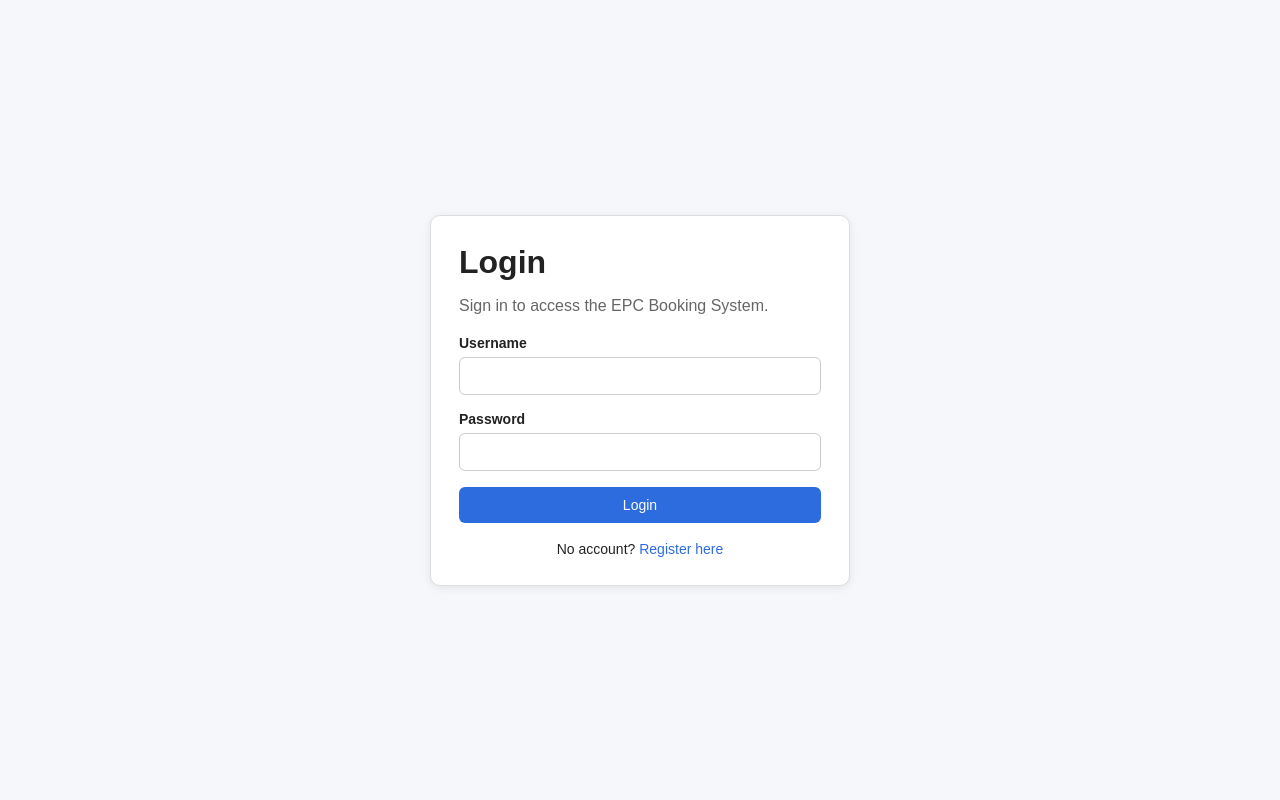
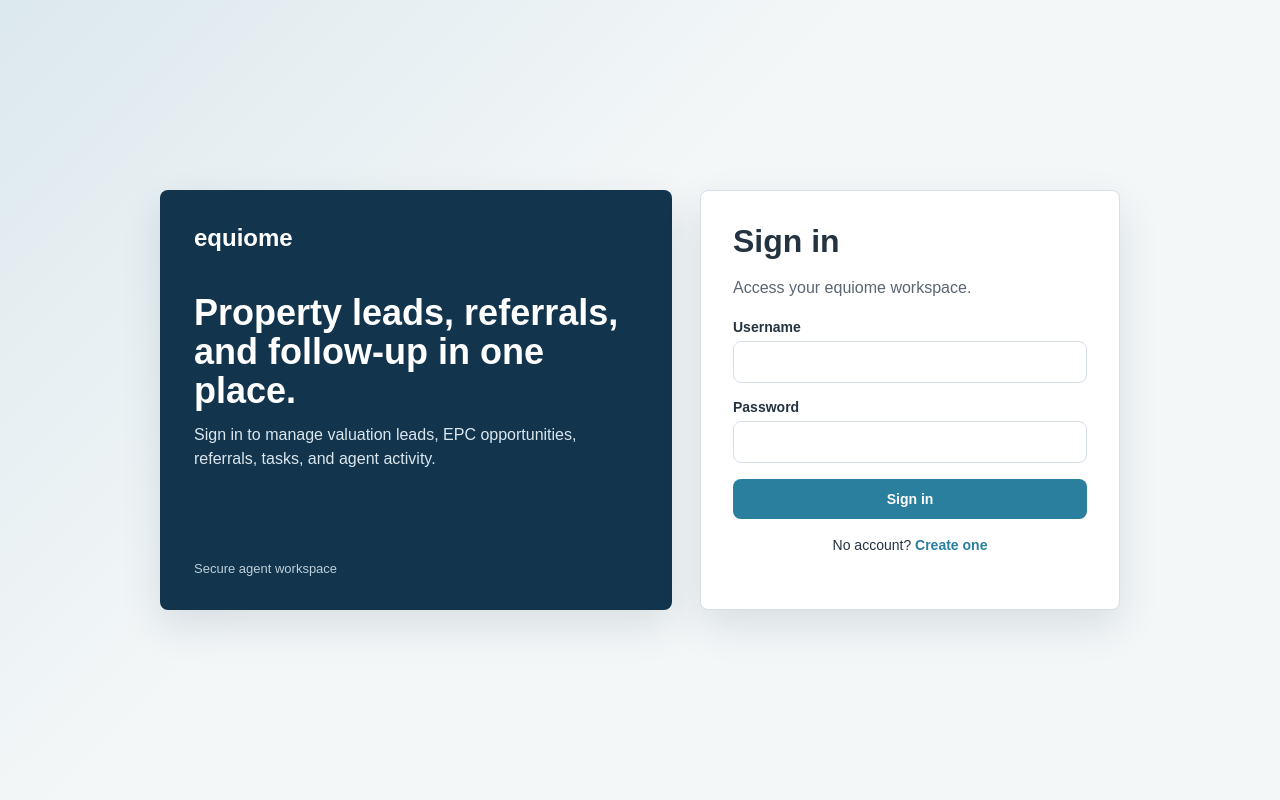
Before and after one commit to Harryl1/booking-system, a Flask app: page /login in a window 1280 px wide. Run offline with Flask 3, Linux system fonts and the light colour scheme; data that the repository does not hold is empty.

Commit message:
Refresh EPC and login branding

```diff
--- a/main.py
+++ b/main.py
@@ -1012,7 +1012,7 @@ def agent_terms():
 
 
 # -----------------------
-# AgencyHub Dashboard
+# equiome dashboard
 # -----------------------
 @app.route("/")
 @login_required
@@ -2020,7 +2020,7 @@ def billing():
 
 
 # -----------------------
-# EPCHub
+# EPC jobs
 # -----------------------
 @app.route("/epc", methods=["GET", "POST"])
 @login_required
--- a/templates/agencyhub.html
+++ b/templates/agencyhub.html
@@ -311,7 +311,7 @@
         <a href="/settings/organisation">Organisation</a>
         <a href="/admin">Admin</a>
         <a href="/billing">Billing</a>
-        <a href="/epc">EPCHub</a>
+        <a href="/epc">EPC jobs</a>
         <a href="/logout">Logout</a>
     </aside>
 
@@ -329,7 +329,7 @@
                 <a href="/referrals">Referrals</a>
                 <a href="/tasks">Tasks</a>
                 <a href="/admin">Admin</a>
-                <a href="/epc">Open EPCHub</a>
+                <a href="/epc">Open EPC jobs</a>
             </div>
         </div>
 
--- a/templates/lead_detail.html
+++ b/templates/lead_detail.html
@@ -44,7 +44,7 @@
         <a href="/referrals">Referrals</a>
         <a href="/tasks">Tasks</a>
         <a href="/settings/organisation">Organisation</a>
-        <a href="/epc">EPCHub</a>
+        <a href="/epc">EPC jobs</a>
         <a href="/logout">Logout</a>
     </aside>
     <main class="main">
--- a/templates/leads.html
+++ b/templates/leads.html
@@ -523,7 +523,7 @@
         <a href="/settings/organisation">Organisation</a>
         <a href="/admin">Admin</a>
         <a href="/billing">Billing</a>
-        <a href="/epc">EPCHub</a>
+        <a href="/epc">EPC jobs</a>
         <a href="/logout">Logout</a>
     </aside>
 
--- a/templates/login.html
+++ b/templates/login.html
@@ -3,17 +3,31 @@
 <head>
     <meta charset="UTF-8">
     <meta name="viewport" content="width=device-width, initial-scale=1.0">
-    <title>Login - EPC Booking System</title>
+    <title>Sign in - equiome</title>
     <style>
         * {
             box-sizing: border-box;
         }
 
+        :root {
+            --bg: #f4f7f8;
+            --panel: #ffffff;
+            --border: #d7dee7;
+            --text: #243342;
+            --muted: #5b6573;
+            --primary: #2a7f9e;
+            --primary-dark: #216982;
+            --sidebar: #12344d;
+            --shadow: 0 16px 40px rgba(18, 52, 77, 0.12);
+        }
+
         body {
             font-family: Arial, sans-serif;
             margin: 0;
-            background-color: #f5f7fa;
-            color: #222;
+            background:
+                linear-gradient(135deg, rgba(42, 127, 158, 0.12), rgba(255, 255, 255, 0) 42%),
+                var(--bg);
+            color: var(--text);
             min-height: 100vh;
             display: flex;
             align-items: center;
@@ -21,24 +35,68 @@
             padding: 20px;
         }
 
+        .shell {
+            width: 100%;
+            max-width: 960px;
+            display: grid;
+            grid-template-columns: 1fr 420px;
+            gap: 28px;
+            align-items: stretch;
+        }
+
+        .intro {
+            background: var(--sidebar);
+            color: white;
+            border-radius: 8px;
+            padding: 34px;
+            display: flex;
+            flex-direction: column;
+            justify-content: space-between;
+            min-height: 420px;
+            box-shadow: var(--shadow);
+        }
+
+        .brand {
+            font-size: 24px;
+            font-weight: bold;
+            text-transform: lowercase;
+        }
+
+        .intro h1 {
+            font-size: 36px;
+            line-height: 1.08;
+            margin: 42px 0 12px;
+        }
+
+        .intro p {
+            color: #dbe7ee;
+            margin: 0;
+            line-height: 1.55;
+        }
+
+        .intro-footer {
+            color: #bcd0dc;
+            font-size: 13px;
+        }
+
         .card {
             width: 100%;
-            max-width: 420px;
-            background: white;
-            border: 1px solid #ddd;
-            border-radius: 10px;
-            padding: 28px;
-            box-shadow: 0 2px 10px rgba(0, 0, 0, 0.08);
+            background: var(--panel);
+            border: 1px solid var(--border);
+            border-radius: 8px;
+            padding: 32px;
+            box-shadow: var(--shadow);
         }
 
-        h1 {
+        .card h1 {
             margin-top: 0;
             margin-bottom: 10px;
         }
 
         .muted {
-            color: #666;
+            color: var(--muted);
             margin-bottom: 20px;
+            line-height: 1.45;
         }
 
         .form-group {
@@ -55,30 +113,33 @@
         input,
         button {
             width: 100%;
-            padding: 10px 12px;
+            padding: 12px 12px;
             font-size: 14px;
-            border-radius: 6px;
+            border-radius: 8px;
         }
 
         input {
-            border: 1px solid #ccc;
+            border: 1px solid var(--border);
             background: white;
+            color: var(--text);
         }
 
         button {
             border: none;
-            background-color: #2d6cdf;
+            background-color: var(--primary);
             color: white;
             cursor: pointer;
+            font-weight: bold;
         }
 
         button:hover {
-            background-color: #1f57b8;
+            background-color: var(--primary-dark);
         }
 
         a {
-            color: #2d6cdf;
+            color: var(--primary);
             text-decoration: none;
+            font-weight: bold;
         }
 
         a:hover {
@@ -90,12 +151,38 @@
             text-align: center;
             font-size: 14px;
         }
+
+        @media (max-width: 820px) {
+            .shell {
+                grid-template-columns: 1fr;
+            }
+
+            .intro {
+                min-height: auto;
+                padding: 24px;
+            }
+
+            .intro h1 {
+                font-size: 28px;
+                margin-top: 28px;
+            }
+        }
     </style>
 </head>
 <body>
+    <div class="shell">
+        <section class="intro">
+            <div>
+                <div class="brand">equiome</div>
+                <h1>Property leads, referrals, and follow-up in one place.</h1>
+                <p>Sign in to manage valuation leads, EPC opportunities, referrals, tasks, and agent activity.</p>
+            </div>
+            <div class="intro-footer">Secure agent workspace</div>
+        </section>
+
         <div class="card">
-        <h1>Login</h1>
-        <p class="muted">Sign in to access the EPC Booking System.</p>
+            <h1>Sign in</h1>
+            <p class="muted">Access your equiome workspace.</p>
 
             <form method="POST">
                 <input type="hidden" name="csrf_token" value="{{ csrf_token }}">
@@ -106,6 +193,7 @@
                         type="text"
                         id="username"
                         name="username"
+                        autocomplete="username"
                         required
                     >
                 </div>
@@ -116,15 +204,17 @@
                         type="password"
                         id="password"
                         name="password"
+                        autocomplete="current-password"
                         required
                     >
                 </div>
 
-            <button type="submit">Login</button>
+                <button type="submit">Sign in</button>
             </form>
 
             <div class="footer-link">
-            No account? <a href="/register">Register here</a>
+                No account? <a href="/register">Create one</a>
+            </div>
         </div>
     </div>
 </body>
--- a/templates/organisation_settings.html
+++ b/templates/organisation_settings.html
@@ -37,7 +37,7 @@
         <a href="/referrals">Referrals</a>
         <a href="/tasks">Tasks</a>
         <a href="/settings/organisation" class="active">Organisation</a>
-        <a href="/epc">EPCHub</a>
+        <a href="/epc">EPC jobs</a>
         <a href="/logout">Logout</a>
     </aside>
     <main class="main">
--- a/templates/referrals.html
+++ b/templates/referrals.html
@@ -41,7 +41,7 @@
         <a href="/referrals" class="active">Referrals</a>
         <a href="/tasks">Tasks</a>
         <a href="/settings/organisation">Organisation</a>
-        <a href="/epc">EPCHub</a>
+        <a href="/epc">EPC jobs</a>
         <a href="/logout">Logout</a>
     </aside>
     <main class="main">
--- a/templates/tasks.html
+++ b/templates/tasks.html
@@ -37,7 +37,7 @@
         <a href="/referrals">Referrals</a>
         <a href="/tasks" class="active">Tasks</a>
         <a href="/settings/organisation">Organisation</a>
-        <a href="/epc">EPCHub</a>
+        <a href="/epc">EPC jobs</a>
         <a href="/logout">Logout</a>
     </aside>
     <main class="main">
```
Also changed, not shown: templates/epc.html (+50 -48 lines), templates/register.html (+41 -19 lines). Lines whose indentation alone changed are shown as unchanged.
